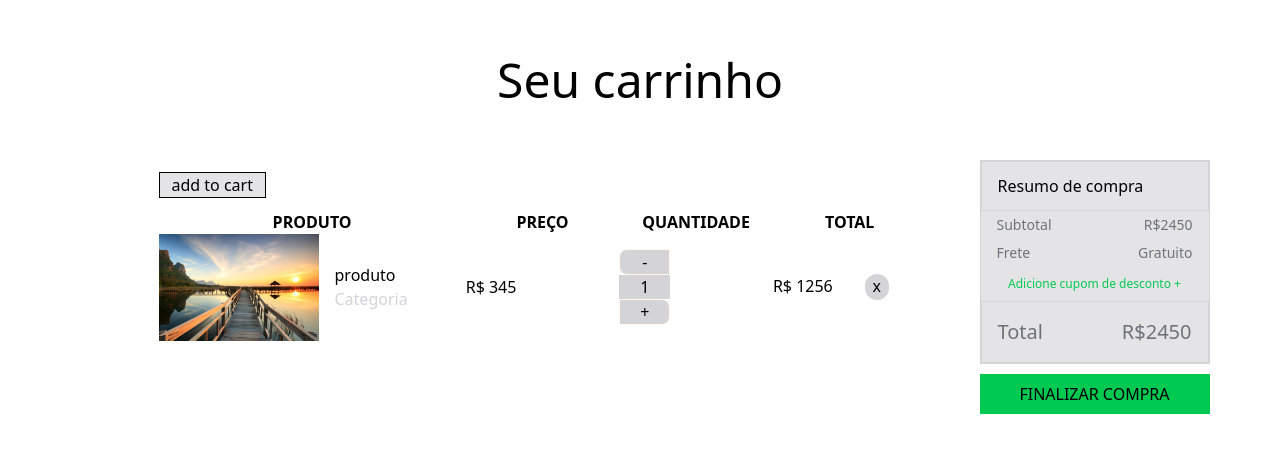
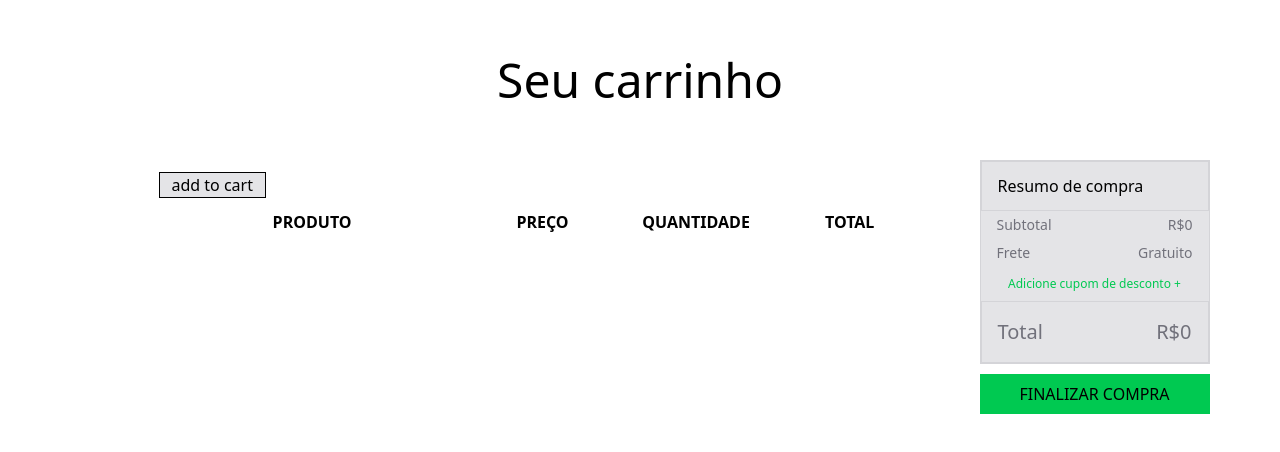
Before and after one commit to Matheusy1997/shopping-cart, a Next.js app: page / in a window 1280 px wide. Shown: the top 452 px of the page. Built offline with nearby package versions, Linux system fonts and the light colour scheme.

Commit message:
commit cheio de bug

```diff
--- a/components/CartItem.tsx
+++ b/components/CartItem.tsx
@@ -1,7 +1,25 @@
 import Image from "next/image";
-export default function CartItem() {
+import { useState } from "react";
+
+interface PropsCartItem {
+  id: number;
+  price: number;
+  arrayNumber:number[]
+  totalProduct: (value:number[]) => void;
+  onDelete: (id:number) => void
+}
+
+export default function CartItem({id, price, arrayNumber, totalProduct, onDelete}: PropsCartItem) {
+  const [currentQuantity, setCurrentQuantity] = useState<number>(1);
+
+  function handleQuantity(value:number){
+    setCurrentQuantity(value)
+    const total = price * currentQuantity
+    totalProduct([...arrayNumber, total])
+  }
+
   return (
-    <tr className="font-medium table-row">
+    <tr key={id} className="font-medium table-row">
       <td className="flex items-center">
         <Image
           className="img-product"
@@ -15,22 +33,24 @@ export default function CartItem() {
           <h3 className="text-zinc-300">Categoria</h3>
         </div>
       </td>
-      <td>R$ 345</td>
+      <td>R$ {price}</td>
       <td>
         <div className="quantity">
-          <button className="w-1/3 bg-zinc-300 hover:bg-zinc-500 rounded-l-lg border border-amber-50 transition">
+          <button onClick={() => handleQuantity(currentQuantity == 1 ? 1 : currentQuantity - 1)} className="w-1/3 bg-zinc-300 hover:bg-zinc-500 rounded-l-lg border border-amber-50 transition">
             -
           </button>
-          <p className="bg-zinc-300 w-1/3 text-center">{1}</p>
-          <button className="w-1/3 bg-zinc-300 hover:bg-zinc-500 rounded-r-lg border border-amber-50 transition">
+          <p className="bg-zinc-300 w-1/3 text-center">{currentQuantity}</p>
+          <button onClick={() => handleQuantity(currentQuantity + 1)} className="w-1/3 bg-zinc-300 hover:bg-zinc-500 rounded-r-lg border border-amber-50 transition">
             +
           </button>
         </div>
       </td>
       <td>
         <div className="flex w-full">
-            <p>R$ 1256</p>
-            <button className="ml-8 bg-zinc-300 w-6 cursor-pointer hover:bg-zinc-500 rounded-4xl pb-0.5">x</button>
+          <p>R$ {price * currentQuantity}</p>
+          <button onClick={() => onDelete(id)} className="ml-8 bg-zinc-300 w-6 cursor-pointer hover:bg-zinc-500 rounded-4xl pb-0.5">
+            x
+          </button>
         </div>
       </td>
     </tr>
--- a/components/CartSummary.tsx
+++ b/components/CartSummary.tsx
@@ -1,4 +1,7 @@
-export default function CartSummary() {
+interface PropsCartSummary{
+    total: number
+}
+export default function CartSummary({total}: PropsCartSummary) {
   return (
     <div>
       <div className="w-[230px] bg-zinc-200 border border-zinc-300">
@@ -8,7 +11,7 @@ export default function CartSummary() {
         <div className="text-zinc-500">
           <div className="flex justify-between px-4 py-1 text-sm">
             <p>Subtotal</p>
-            <p>R${2450}</p>
+            <p>R${total == 0 ? 0 : total}</p>
           </div>
           <div className="flex justify-between px-4 py-1 text-sm">
             <p>Frete</p>
@@ -23,7 +26,7 @@ export default function CartSummary() {
           </div>
           <div className="w-full flex justify-between p-4 text-xl border border-zinc-300">
             <p>Total</p>
-            <p>R${2450}</p>
+            <p>R${total == 0 ? 0 : total}</p>
           </div>
         </div>
       </div>
--- a/components/CartTable.tsx
+++ b/components/CartTable.tsx
@@ -1,9 +1,33 @@
+import React, { useState } from "react"
 import CartItem from "./CartItem"
 
-export default function CartTable(){
+interface PropsCartTable{
+    totalProduct: (value:number[]) => void;
+    arrayNumber:number[]
+}
+
+function randomValue():number{
+  return Math.ceil(Math.random() * 2000)
+}
+
+export default function CartTable({totalProduct, arrayNumber}: PropsCartTable){
+
+    const [currentCartItem, setCurrentCartItem] = useState<React.ReactNode[]>([])
+
+    function handleCartItem(){
+        const price = randomValue()
+        const newCartItem = <CartItem arrayNumber={arrayNumber} id={currentCartItem.length + 1} price={price} totalProduct={totalProduct} onDelete={deleteItem}/>
+        totalProduct([...arrayNumber, price])
+        setCurrentCartItem([...currentCartItem, newCartItem])
+    }
+
+    function deleteItem(idItem:number) {
+        setCurrentCartItem(prevItem => prevItem.filter(item => item !== idItem))
+    }
+
     return (
         <div className="w-3/5 h-22">
-            <button className="border bg-zinc-200 ml-22 my-3 px-3 cursor-pointer hover:bg-zinc-300 transition">
+            <button onClick={handleCartItem} className="border bg-zinc-200 ml-22 my-3 px-3 cursor-pointer hover:bg-zinc-300 transition">
                 add to cart
             </button>
             <table className="w-full ml-22">
@@ -16,7 +40,7 @@ export default function CartTable(){
                     </tr>
                 </thead>
                 <tbody>
-                    <CartItem></CartItem>
+                    {currentCartItem}
                 </tbody>
             </table>
         </div>
--- a/src/app/page.tsx
+++ b/src/app/page.tsx
@@ -1,15 +1,20 @@
+"use client"
 // import Image from "next/image";
 import CartTable from "../../components/CartTable";
 import CartSummary from "../../components/CartSummary";
+import { useState } from "react";
 
 
 export default function CartPage() {
+  const [currentArrayValue, setCurrentArrayValue] = useState<number[]> ([])
+
+
   return (
-    <main className="h-screen w-screen font-sans flex flex-col items-center">
+    <main className="h-screen w-screen font-sans flex flex-col items-center overflow-x-hidden">
         <h1 className="my-14 text-5xl font-medium">Seu carrinho</h1>
         <div className="flex justify-around w-full">
-          <CartTable/>
-          <CartSummary/>
+          <CartTable totalProduct={setCurrentArrayValue} arrayNumber={currentArrayValue}/>
+          <CartSummary total={currentArrayValue.reduce((total, valor) => total + valor, 0)}/>
         </div>
     </main>
   );
```
